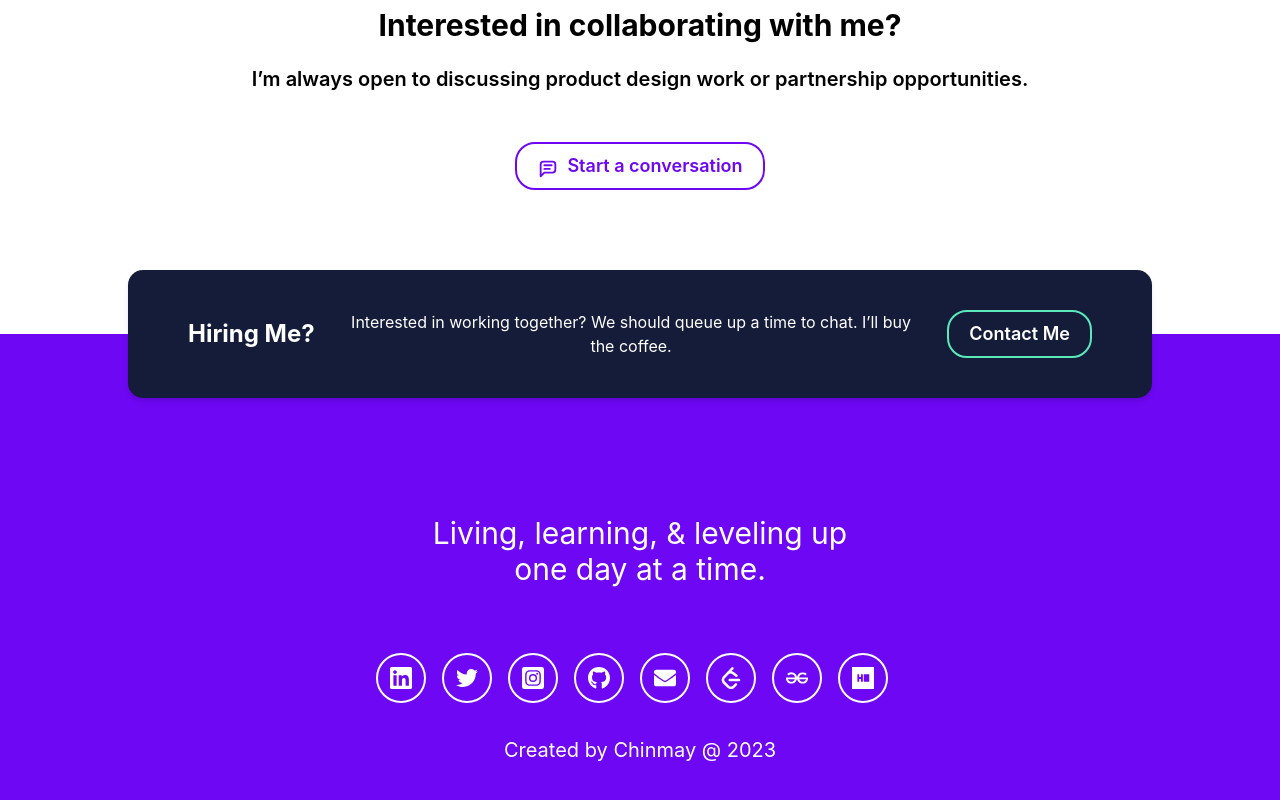
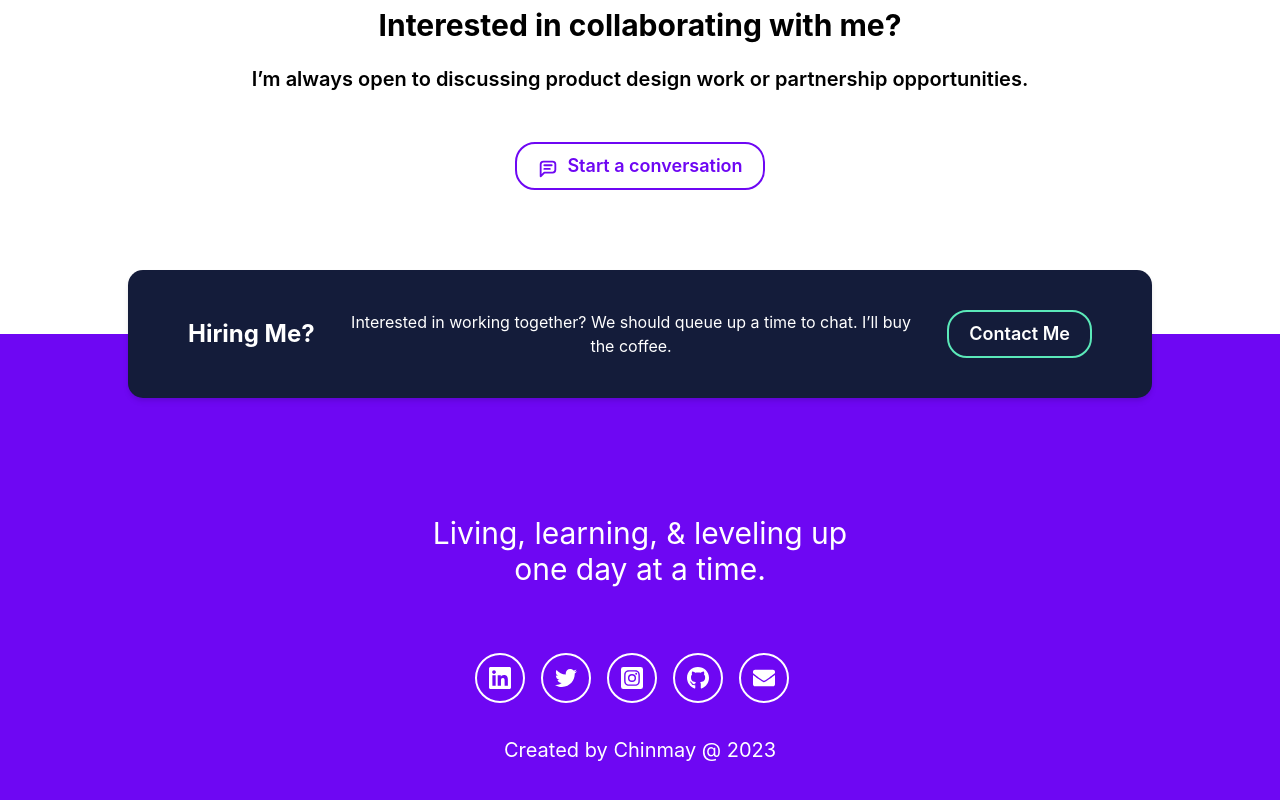
Before and after one commit to Chinmay2660/Portfolio, a React (Create React App) app: page / in a window 1280 px wide. Shown: the part 3221-4021 px from the top of the page. Built offline with nearby package versions, Linux system fonts and the light colour scheme.

Commit message:
Redcue social media icons

```diff
--- a/src/Components/Footer/Footer.jsx
+++ b/src/Components/Footer/Footer.jsx
@@ -9,9 +9,9 @@ const iconData = [
     { link: "https://www.instagram.com/chinmay__bhoir/", icon: FaInstagramSquare },
     { link: "https://github.com/Chinmay2660", icon: FaGithub },
     { link: "mailto:bhoirchinmay2014@gmail.com", icon: FaEnvelope },
-    { link: "https://leetcode.com/Chinmay2660/", icon: SiLeetcode },
-    { link: "https://auth.geeksforgeeks.org/user/chinmay2660", icon: SiGeeksforgeeks },
-    { link: "https://www.hackerrank.com/profile/Chinmay2660", icon: SiHackerrank }
+    // { link: "https://leetcode.com/Chinmay2660/", icon: SiLeetcode },
+    // { link: "https://auth.geeksforgeeks.org/user/chinmay2660", icon: SiGeeksforgeeks },
+    // { link: "https://www.hackerrank.com/profile/Chinmay2660", icon: SiHackerrank }
 ];
 
 const Footer = () => {
```
